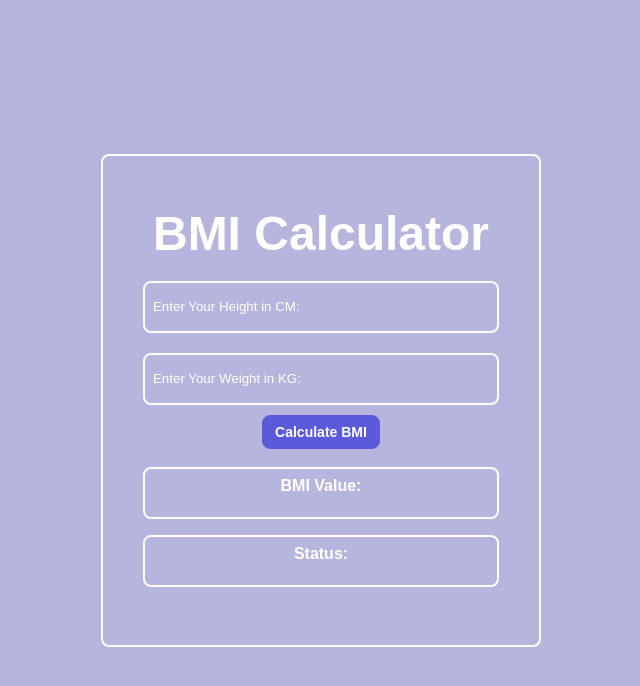
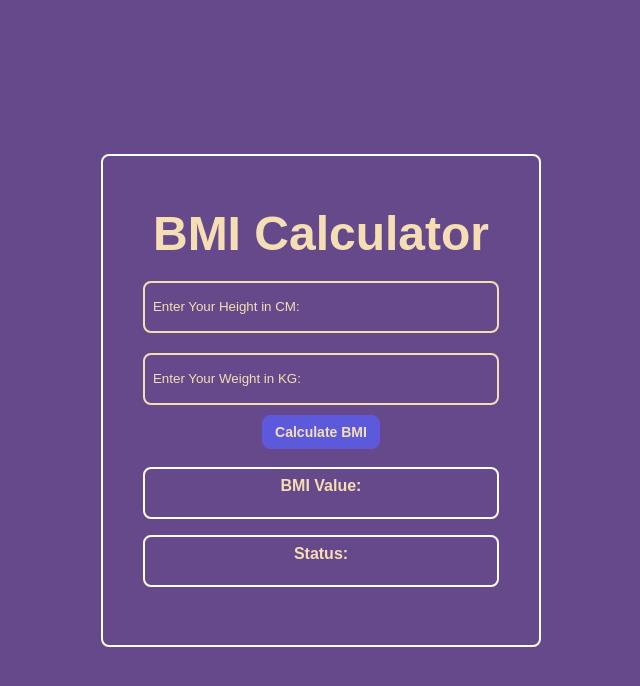
Before and after one commit to Annisacht/BMI-calculator, a plain HTML site: page index.html in a window 1280 px wide. Shown: the whole page, without its empty margins (319-959 px from the left). Drawn offline with Linux system fonts and the light colour scheme.

Commit message:
ganti background sama warna element

```diff
--- a/style.css
+++ b/style.css
@@ -6,7 +6,7 @@
 }
 
 body{
-    background-color: hsl(241, 39%, 79%);
+    background-color: #66498B;
     display: flex;
     justify-content: center;
     align-items: center;
@@ -27,7 +27,7 @@ h1{
     text-align: center;
     font-size: 48px;
     font-weight: 900;
-    color: white;
+    color: wheat;
 }
 
 .inputan{
@@ -44,15 +44,15 @@ input{
     margin-top: 20px;
     padding: 8px;
     background-color: transparent;
-    border: 2px solid white;
+    border: 2px solid wheat;
     border-radius: 8px;
-    color: white;
+    color: wheat;
     height: 32px;
     width: 100%;
 }
 
 ::placeholder{
-    color: #fff;
+    color: wheat;
 }
 
 button{
@@ -62,7 +62,7 @@ button{
     background-color: #5C5ADA;
     border-radius: 8px;
     border: 1px solid #5C5ADA;
-    color: white;
+    color: wheat;
     font-size: 14px;
     font-style: normal;
     font-weight: 600;
@@ -77,7 +77,7 @@ button{
     align-items: center;
     row-gap: 16px;
     padding: 8px 0;
-    color: white;
+    color: wheat;
     width: 100%;
 }
 
@@ -89,11 +89,11 @@ button{
     border: 2px solid white;
     border-radius: 8px;
     text-align: center;
-    color: white;
+    color: wheat;
     width: 100%;
 }
 
 h4{
     text-align: center;
-    color: white;
+    color: wheat;
 }
```
